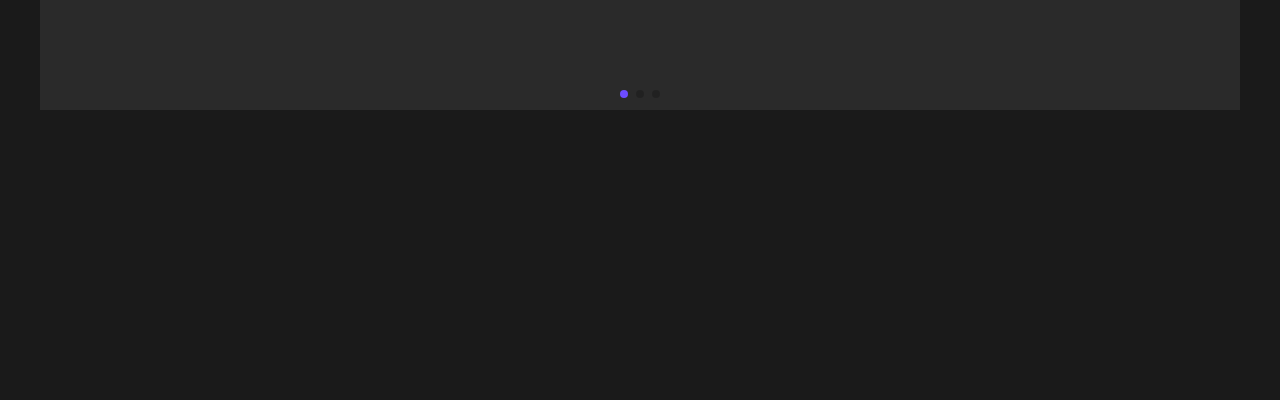
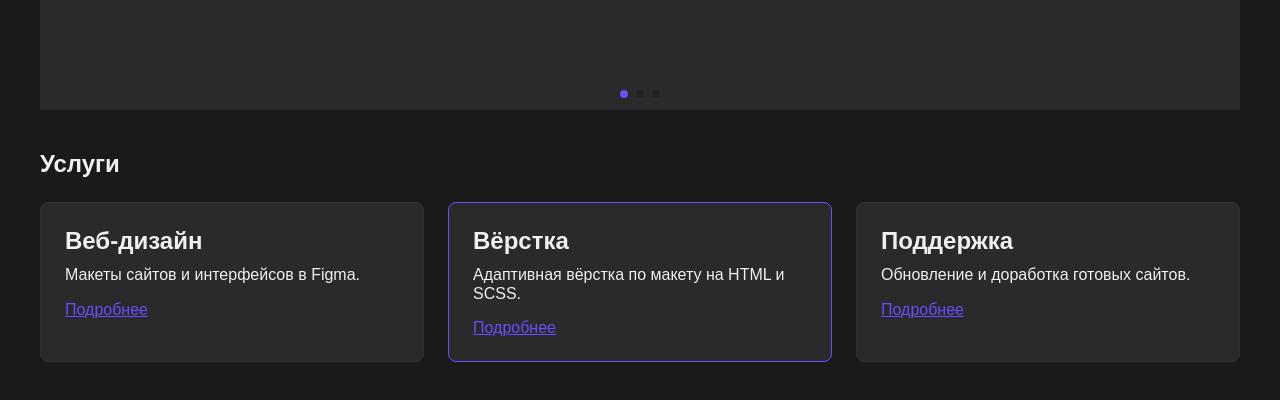
Before and after one commit to sticingpasture14/3, a website built with Vite: page index.html in a window 1280 px wide. Shown: the part 190-590 px from the top of the page. Built offline with nearby package versions, Linux system fonts and the light colour scheme.

Commit message:
шаги 24-26: бэм, карточки

```diff
--- a/index.html
+++ b/index.html
@@ -17,6 +17,26 @@
       <div class="swiper-button-prev"></div>
       <div class="swiper-button-next"></div>
     </div>
+    <section class="services">
+      <h2 class="services__title">Услуги</h2>
+      <div class="services__list">
+        <article class="services__item card">
+          <h3 class="card__title">Веб-дизайн</h3>
+          <p class="card__text">Макеты сайтов и интерфейсов в Figma.</p>
+          <a class="card__link" href="#">Подробнее</a>
+        </article>
+        <article class="services__item card card--featured">
+          <h3 class="card__title">Вёрстка</h3>
+          <p class="card__text">Адаптивная вёрстка по макету на HTML и SCSS.</p>
+          <a class="card__link" href="#">Подробнее</a>
+        </article>
+        <article class="services__item card">
+          <h3 class="card__title">Поддержка</h3>
+          <p class="card__text">Обновление и доработка готовых сайтов.</p>
+          <a class="card__link" href="#">Подробнее</a>
+        </article>
+      </div>
+    </section>
     <script type="module" src="/src/js/main.js"></script>
   </body>
 </html>
--- /dev/null
+++ b/src/styles/components/_card.scss
@@ -0,0 +1,38 @@
+@use '../variables' as *;
+@use '../mixins' as *;
+
+.card {
+  padding: 24px;
+  border: 1px solid #333;
+  border-radius: 8px;
+  background: #2a2a2a;
+
+  &__title {
+    margin: 0 0 12px;
+    font-size: 24px;
+  }
+
+  &__text {
+    margin: 0 0 16px;
+  }
+
+  &__link {
+    color: $color-accent;
+  }
+
+  &--featured {
+    border-color: $color-accent;
+  }
+
+  @include tablet {
+    padding: 20px;
+  }
+
+  @include mobile {
+    padding: 16px;
+
+    &__title {
+      font-size: 20px;
+    }
+  }
+}
--- /dev/null
+++ b/src/styles/components/_services.scss
@@ -0,0 +1,37 @@
+@use '../variables' as *;
+@use '../mixins' as *;
+
+.services {
+  max-width: $container-width;
+  margin: 40px auto;
+  padding: 0 16px;
+
+  &__title {
+    margin: 0 0 24px;
+  }
+
+  &__list {
+    display: flex;
+    gap: 24px;
+
+    @include tablet {
+      flex-wrap: wrap;
+    }
+
+    @include mobile {
+      flex-direction: column;
+    }
+  }
+
+  &__item {
+    flex: 1 1 0;
+
+    @include tablet {
+      flex-basis: calc(50% - 12px);
+    }
+
+    @include mobile {
+      flex-basis: auto;
+    }
+  }
+}
--- a/src/styles/main.scss
+++ b/src/styles/main.scss
@@ -2,3 +2,5 @@
 @use 'mixins';
 @use 'base';
 @use 'components/slider';
+@use 'components/services';
+@use 'components/card';
```
